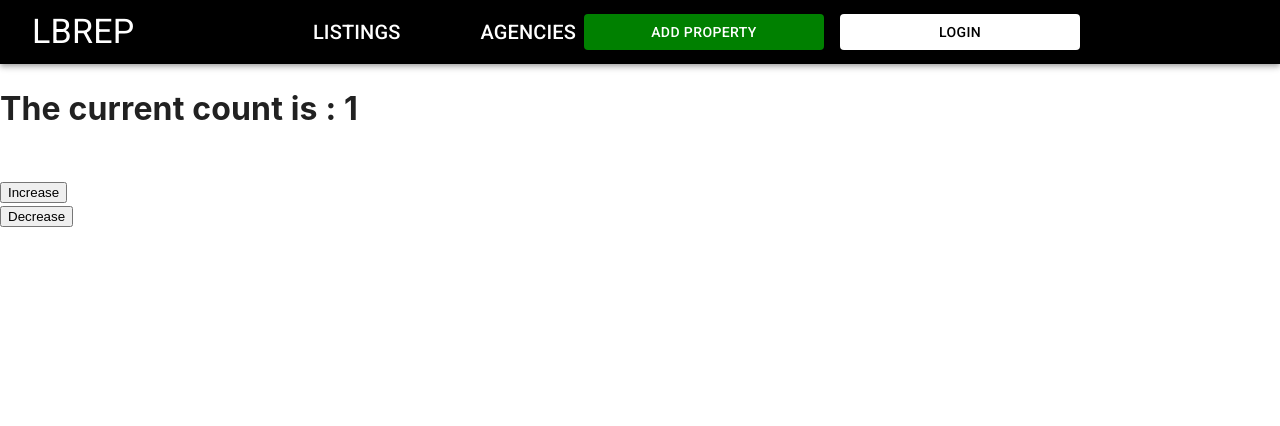
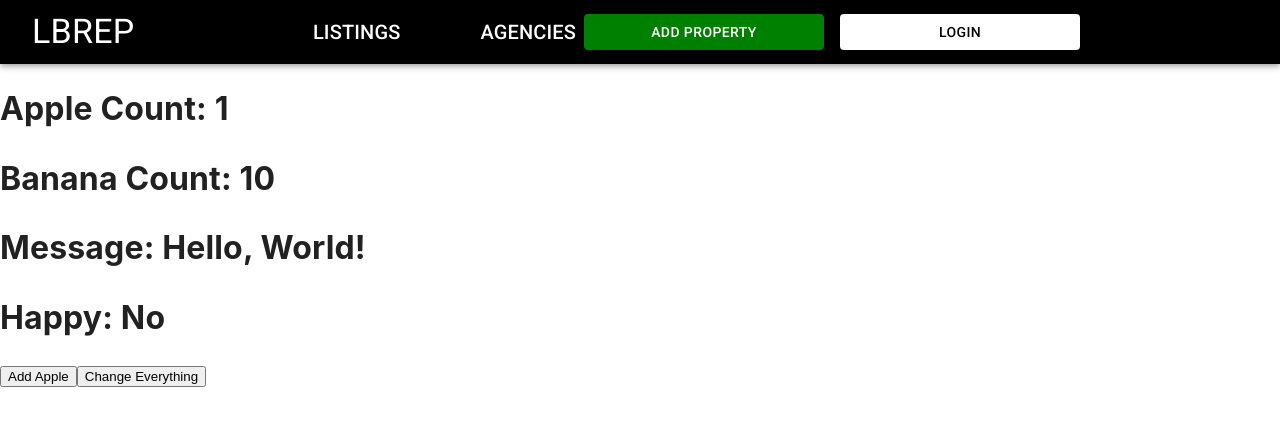
Before and after one commit to d4mp3/real-estate, a React (Create React App) app in the folder frontend/: page /testing in a window 1280 px wide. Shown: the top 426 px of the page. Built offline with nearby package versions, Linux system fonts and the light colour scheme.

Commit message:
test: test useReducer hook

```diff
--- a/frontend/src/Components/Testing.js
+++ b/frontend/src/Components/Testing.js
@@ -1,30 +1,52 @@
-import { useEffect, useState } from "react";
+import { useEffect, useState, useReducer } from "react";
 
 function Testing() {
-  const [count, setCount] = useState(1);
-  useEffect(() => {
-    console.log("Testing component mounted");
-  }, []);
 
-  useEffect(() => {
-    console.log("Count has changed:", count);
-  }, [count]);
-
-  const IncreaseCount = () => {
-    setCount(current => current + 1);
+  const initialState = {
+    appleCount: 1,
+    bananaCount: 10,
+    message: "Hello, World!",
+    happy: false,
   };
 
-  const DecreaseCount = () => {
-    setCount(current => current - 1);
-  };
+  function ReducerFunction(state, action) {
+    switch (action.type) {
+      case "ADD_APPLE":
+        return { ...state, appleCount: state.appleCount + 1 };
+      case "ADD_BANANA":
+        return { ...state, bananaCount: state.bananaCount + 1 };
+      case "SET_MESSAGE":
+        return { ...state, message: action.payload };
+      case "TOGGLE_HAPPY":
+        return { ...state, happy: !state.happy };
+      case "CHANGE_EVERYTHING":
+        return {
+          appleCount: 0,
+          bananaCount: 0,
+          message: action.customMessage,
+          happy: true,
+        };
+      default:
+        return state;
+    }
+  }
+
+  const [state, dispatch] = useReducer(ReducerFunction, initialState);
 
   return (
     <>
-      <h1>The current count is : {count}</h1>
-      <br/>
-      <button onClick={IncreaseCount}>Increase</button>
-      <br/>
-      <button onClick={DecreaseCount}>Decrease</button>
+      <div>
+        <h1>Apple Count: {state.appleCount}</h1>
+        <h1>Banana Count: {state.bananaCount}</h1>
+        <h1>Message: {state.message}</h1>
+        <h1>Happy: {state.happy ? "Yes" : "No"}</h1>
+        <button onClick={() => dispatch({ type: "ADD_APPLE" })}>
+          Add Apple
+        </button>
+        <button onClick={() => dispatch({ type: "CHANGE_EVERYTHING", customMessage: "The message is now coming from the dispatch!" })}>
+          Change Everything
+        </button>
+      </div>
     </>
   )
 }
```
